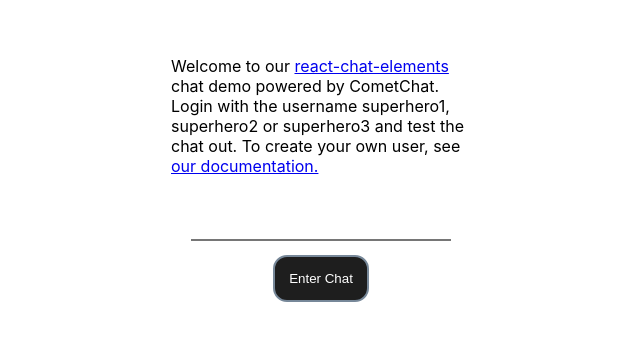
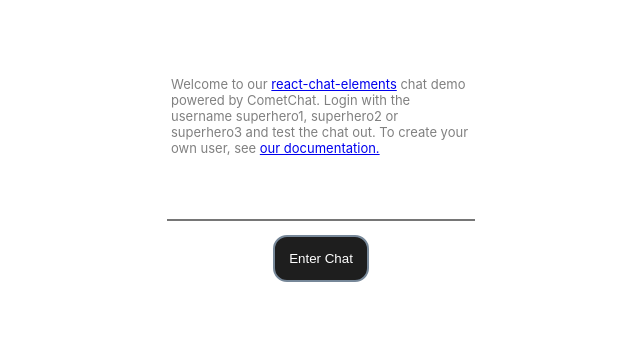
Before and after one commit to cometchat-pro-tutorials/react-chat-elements-app, a React (Create React App) app: page / in a window 1280 px wide. Shown: the part 168-508 px from the top of the page, without its empty margins (319-959 px from the left). Built offline with nearby package versions, Linux system fonts and the light colour scheme; no server answers.

Commit message:
Updated styling of login page.

```diff
--- a/src/components/Login/Login.css
+++ b/src/components/Login/Login.css
@@ -26,6 +26,7 @@
 }
 
 .login-input {
+  width: 280px;
   font-size: 18px;
   line-height: 18px;
   padding: 14px;
@@ -39,6 +40,8 @@
 }
 
 label {
+  font-size: 13px;
+  color: gray;
   text-align: left;
   width: 300px;
   display: block;
```
